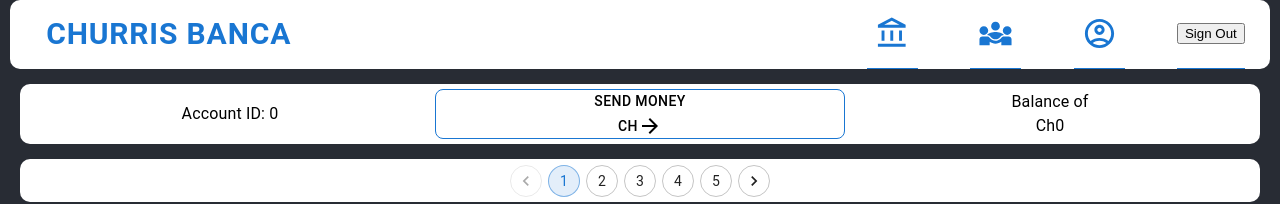
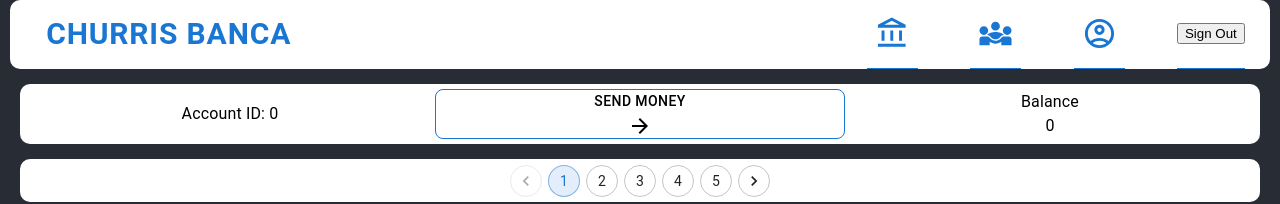
Before and after one commit to AndreyMena/ChurrisBanca, a React (Create React App) app in the folder churris-banca-web/: page /bankingPage in a window 1280 px wide. Shown: the top 204 px of the page. Built offline with nearby package versions, Linux system fonts and the light colour scheme; no server answers.

Commit message:
Refactoring

```diff
--- a/churris-banca-web/src/Components/Banking/AccountBalance/AccountBalance.jsx
+++ b/churris-banca-web/src/Components/Banking/AccountBalance/AccountBalance.jsx
@@ -73,20 +73,24 @@ const AccountBalance = () => {
           <div id="info-button">
             Send money
             <div id="icon">
-              Ch
+              {currency}
               <ArrowForwardIcon />
             </div>
           </div>
         </Button>
       </div>
       <div className="info">
-        <Typography>Balance of {currency}</Typography>
-        <Typography>Ch{accountStatus}</Typography>
+        <Typography>Balance</Typography>
+        <Typography>
+          {currency}
+          {accountStatus}
+        </Typography>
       </div>
 
       <SendMoneyPopup
         openPopup={openPopup}
         handleClosePopup={handleClosePopup}
+        currency={currency}
         accountBalance={accountStatus}
       />
     </div>
--- a/churris-banca-web/src/Components/Banking/SendMoneyPopup/ContactsDropdown.jsx
+++ b/churris-banca-web/src/Components/Banking/SendMoneyPopup/ContactsDropdown.jsx
@@ -8,8 +8,6 @@ import {
 } from "@mui/material";
 import "./SendMoneyPopup.css";
 import { useBankStore } from "../../../hooks/useBankStore";
-
-const contacts = ["contacto1", "contacto2"]; // Borrar después
 
 const ContactsDropdown = ({ handleNextStage }) => {
   const {
```
